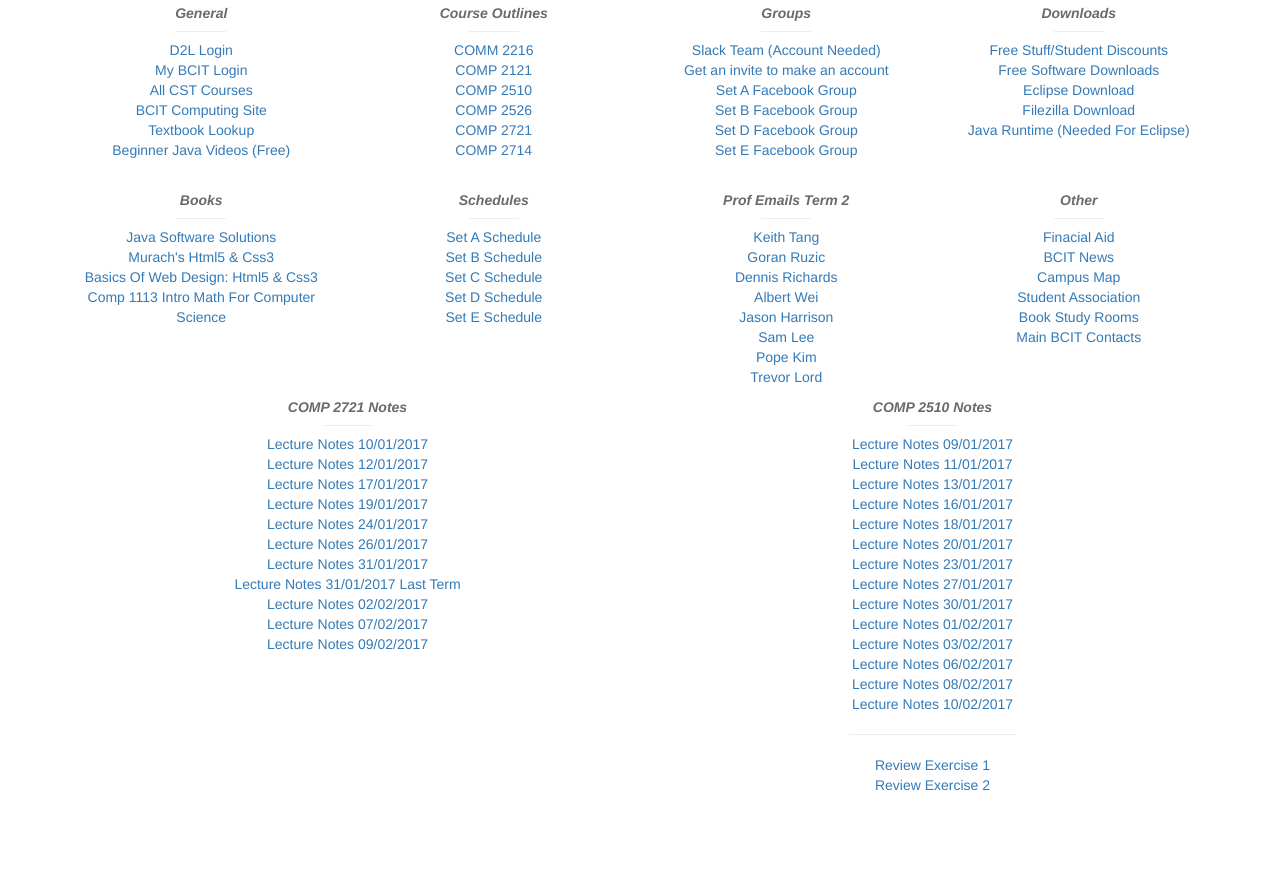
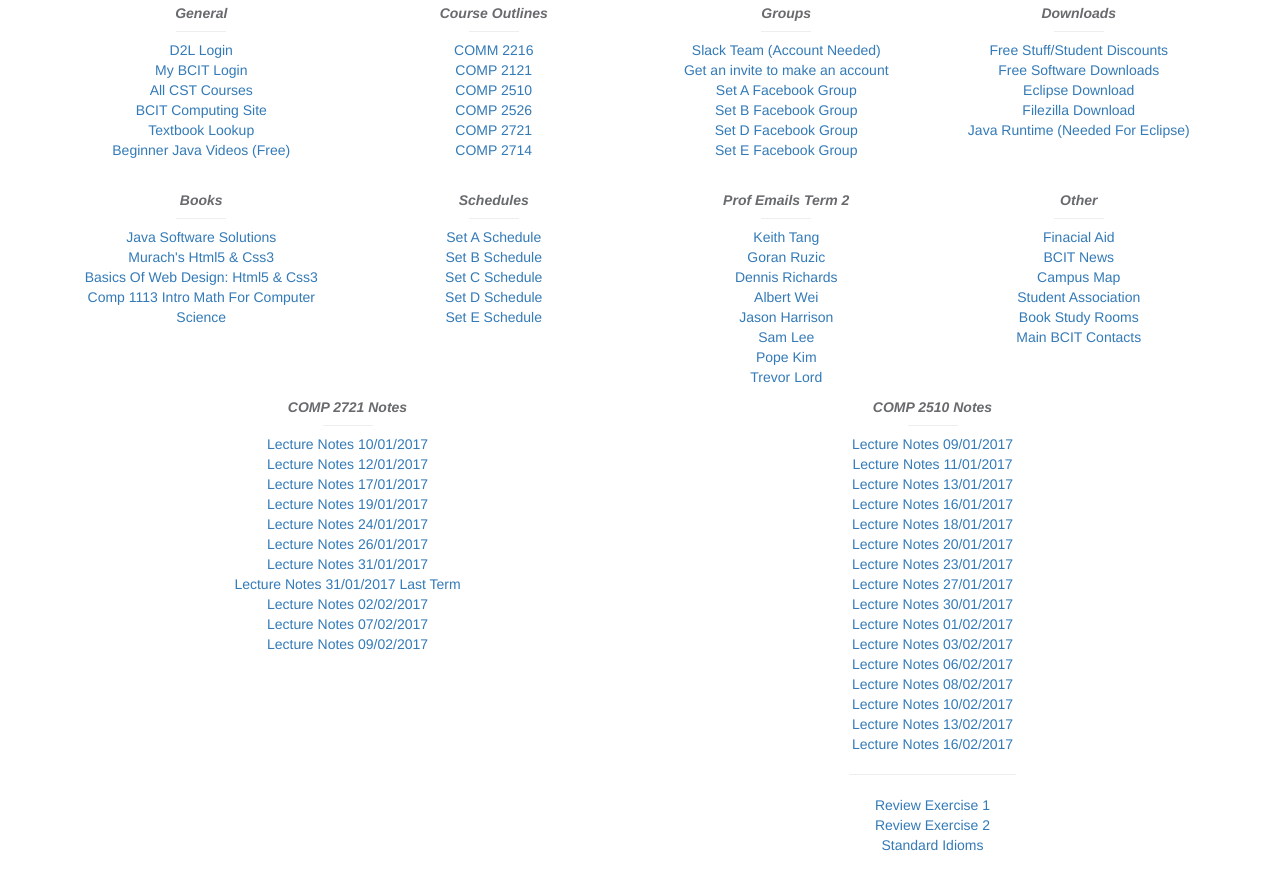
Before and after one commit to bcit/bcit-cst.me, a plain HTML site: page index.html in a window 1280 px wide. Shown: the part 296-1185 px from the top of the page. Before the commit the page ends 1141 px from the top, so only its background shows below. Drawn offline with Linux system fonts and the light colour scheme.

Commit message:
Added notes from Merina

```diff
--- a/index.html
+++ b/index.html
@@ -180,9 +180,12 @@
                             <li><a href="/2510Notes/C_Lecture12.pdf">Lecture Notes 06/02/2017</a></li>
                             <li><a href="/2510Notes/C_Lecture13.pdf">Lecture Notes 08/02/2017</a></li>
                             <li><a href="/2510Notes/C_Lecture14.pdf">Lecture Notes 10/02/2017</a></li>
+                            <li><a href="/2510Notes/C_Lecture15.pdf">Lecture Notes 13/02/2017</a></li>
+                            <li><a href="/2510Notes/C_Lecture16.pdf">Lecture Notes 16/02/2017</a></li>
                             <hr style="width:30%">
                             <li><a href="/2510Notes/C_ReviewExercise1.pdf">Review Exercise 1</a></li>
                             <li><a href="/2510Notes/C_ReviewExercise2.pdf">Review Exercise 2</a></li>
+                            <li><a href="/2510Notes/C_StandardIdioms.pdf">Standard Idioms</a></li>
                         </ul>
                     </div>
 
```
Also changed, not shown: 4 other files.
